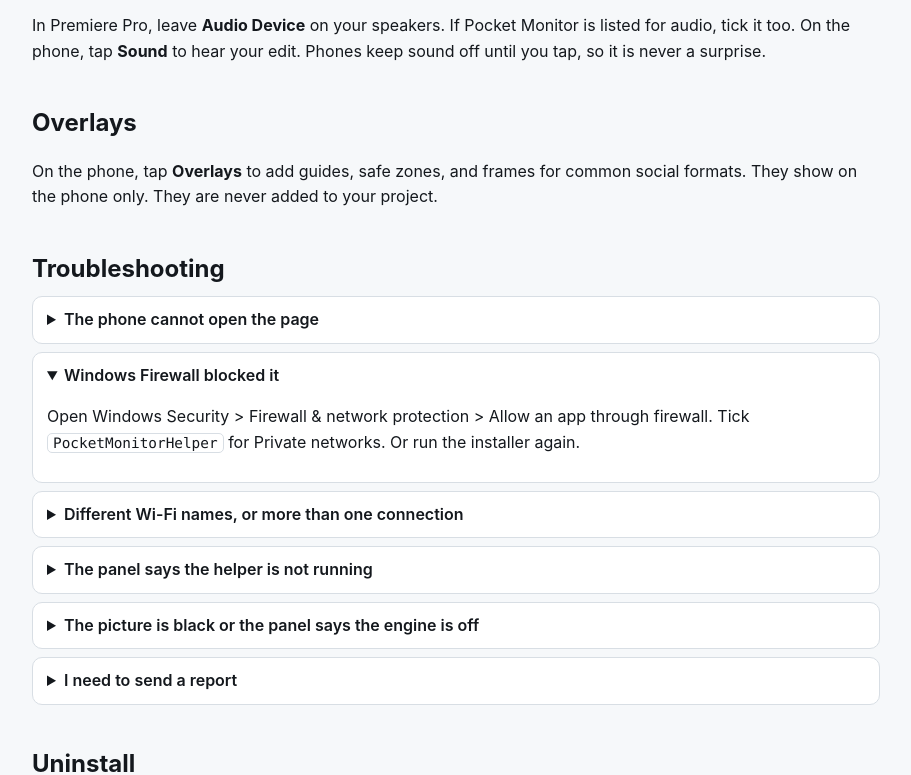
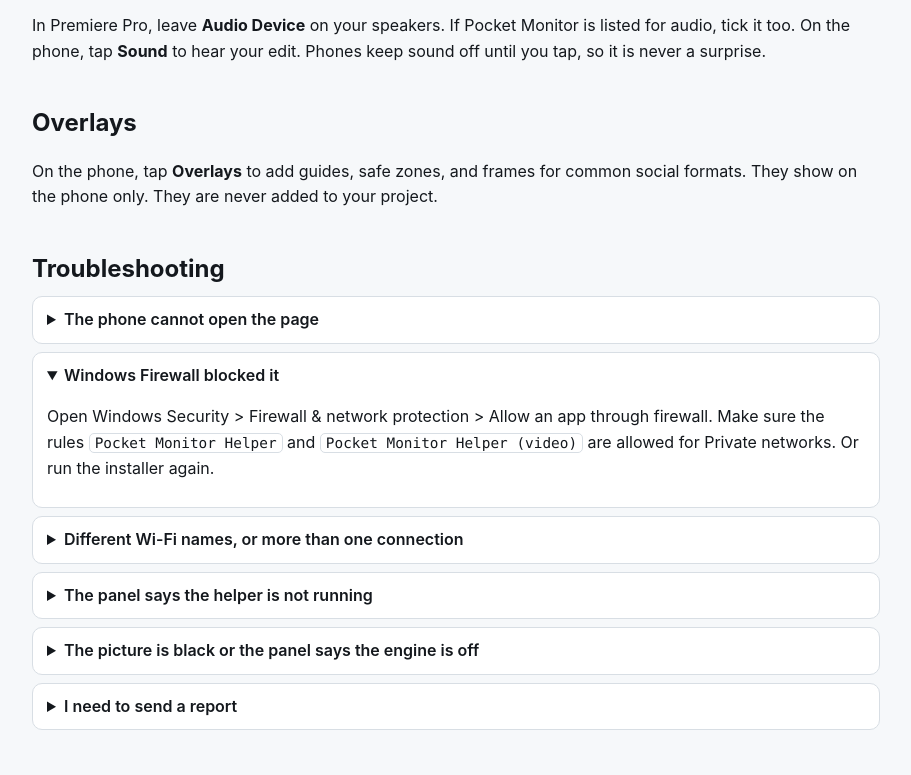
Before and after one commit to darshd9941/open-tethery, a website: page site/help.html in a window 1280 px wide. Both pictures are taken after a click on the heading "Windows Firewall blocked it". Shown: the part 1054-1829 px from the top of the page, without its empty margins (184-1095 px from the left). Drawn offline with Linux system fonts and the light colour scheme.

Commit message:
Site: correct firewall rule names in help
Co-Authored-By: Claude Opus 5.5 <noreply@anthropic.com>
Claude-Session: https://claude.ai/code/session_01LVC4SgwdyXRCQ2cF15yQky

```diff
--- a/site/help.html
+++ b/site/help.html
@@ -54,7 +54,7 @@
 <details><summary>The phone cannot open the page</summary>
 <p>Check that the phone is on the same Wi-Fi as the computer, not mobile data and not a guest network. Some routers block devices from talking to each other (AP isolation). Try the phone's hotspot: join it from the computer, then scan again.</p></details>
 <details><summary>Windows Firewall blocked it</summary>
-<p>Open Windows Security &gt; Firewall &amp; network protection &gt; Allow an app through firewall. Tick <code>PocketMonitorHelper</code> for Private networks. Or run the installer again.</p></details>
+<p>Open Windows Security &gt; Firewall &amp; network protection &gt; Allow an app through firewall. Make sure the rules <code>Pocket Monitor Helper</code> and <code>Pocket Monitor Helper (video)</code> are allowed for Private networks. Or run the installer again.</p></details>
 <details><summary>Different Wi-Fi names, or more than one connection</summary>
 <p>Use the <strong>Connection</strong> list in the panel. Choose the one that matches the network your phone is on, then scan the new QR code.</p></details>
 <details><summary>The panel says the helper is not running</summary>
```
